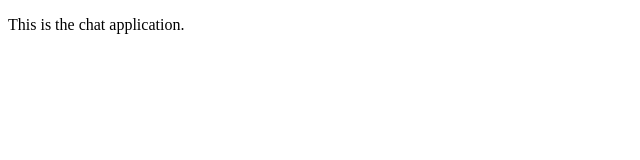
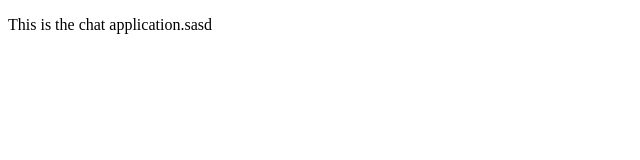
Before and after one commit to unnatkaushik/-chatApp, a website: page public/index.html in a window 1280 px wide. Shown: the full height of the page, 0-640 px from the left. Drawn offline with Linux system fonts and the light colour scheme.

Commit message:
ignore file updated

```diff
--- a/public/index.html
+++ b/public/index.html
@@ -3,7 +3,7 @@
 
 <body>
 
-    <p>This is the chat application.</p>
+    <p>This is the chat application.sasd</p>
 
 </body>
 
```
Also changed, not shown: 1 other file.
